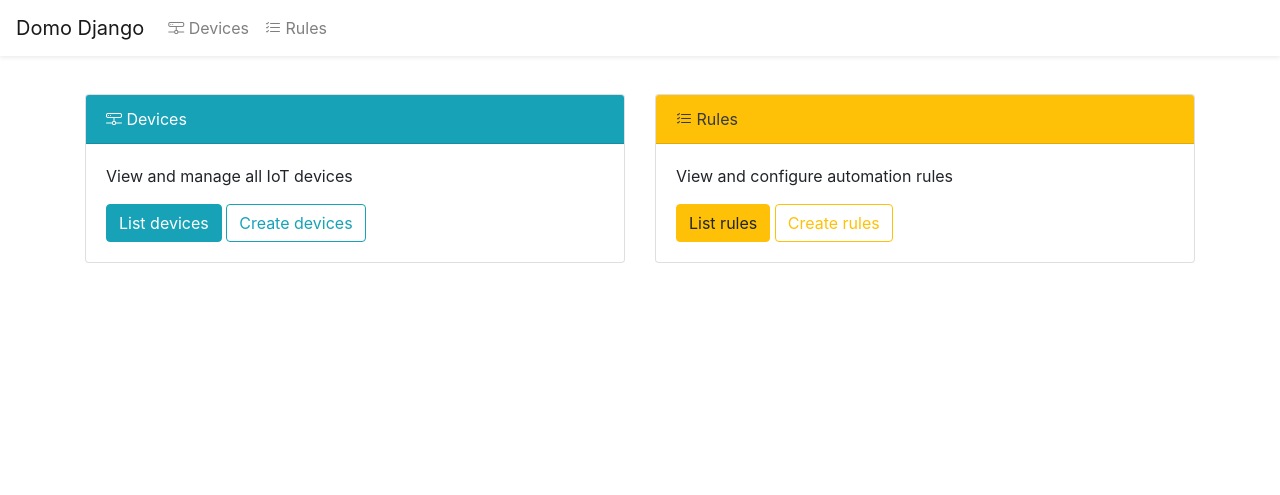
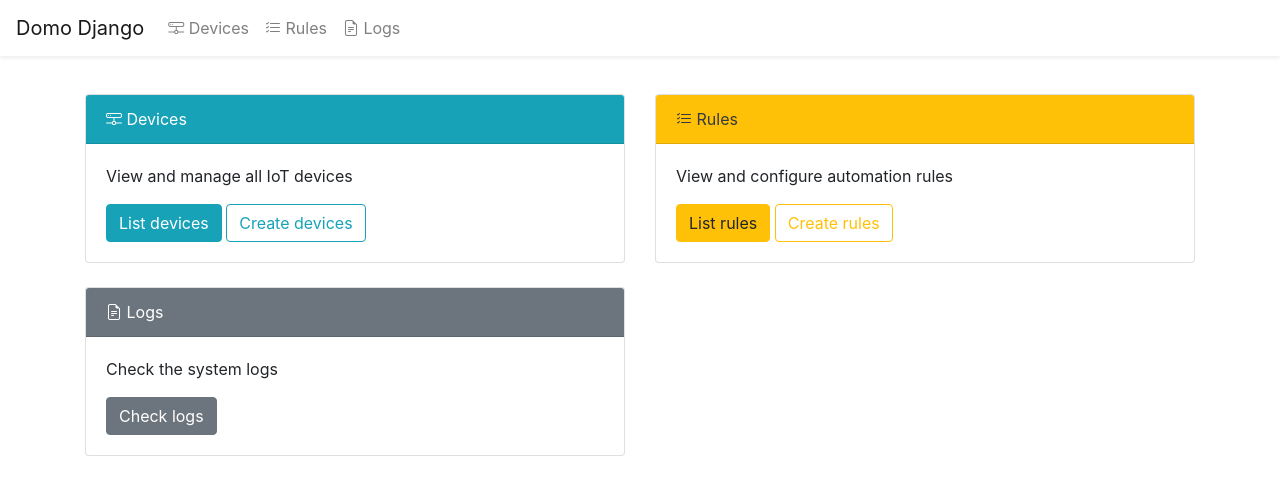
Before and after one commit to Luiz-Pastor/IOT-Manager, a Django app: page / in a window 1280 px wide. Shown: the top 495 px of the page. Run offline with Django 4.2, Linux system fonts and the light colour scheme.

Commit message:
Linked the mbase nav and index page with the new log view

```diff
--- a/iot-manager/app/templates/base.html
+++ b/iot-manager/app/templates/base.html
@@ -22,6 +22,7 @@
         <ul class="navbar-nav">
           <li class="nav-item"><a class="nav-link" href="{% url 'device-list' %}"><i class="bi bi-hdd-network"></i> Devices</a></li>
           <li class="nav-item"><a class="nav-link" href="{% url 'rule-list' %}"><i class="bi bi-list-check"></i> Rules</a></li>
+          <li class="nav-item"><a class="nav-link" href="{% url 'log-list' %}"><i class="bi bi-file-earmark-text"></i> Logs</a></li>
         </ul>
       </div>
     </nav>
--- a/iot-manager/app/templates/index.html
+++ b/iot-manager/app/templates/index.html
@@ -28,5 +28,16 @@
       </div>
     </div>
   </div>
+  <div class="col-md-6 mt-4">
+    <div class="card h-100">
+      <div class="card-header bg-secondary text-white">
+        <i class="bi bi-file-earmark-text"></i> Logs
+      </div>
+      <div class="card-body">
+        <p>Check the system logs</p>
+        <a href="{% url 'log-list' %}" class="btn btn-secondary">Check logs</a>
+      </div>
+    </div>
+  </div>
 </div>
 {% endblock %}
```
